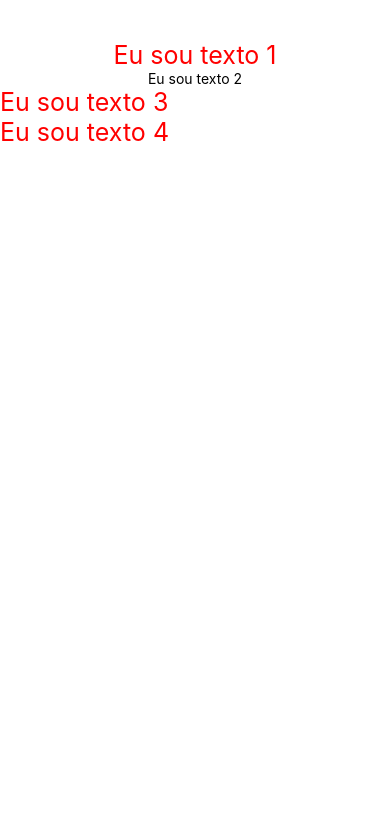
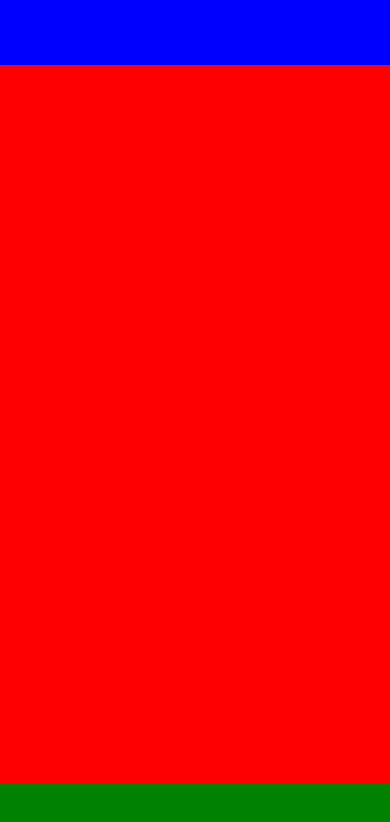
Before and after one commit to leandro-almeida98/Praticas-com-React, a React Native app: screen / in a window 390 px wide. Shown: the top 822 px of the page. Built offline with nearby package versions, Linux system fonts and the light colour scheme.

Commit message:
Update App.js
Tamanhos Dinamicos e fixos View.

```diff
--- a/App.js
+++ b/App.js
@@ -8,11 +8,16 @@ class App extends Component{
 
     let img = 'https://sujeitoprogramador.com/steve.png';
     return(
-       <View style={styles.area}>
-         <Text style={[styles.textoPrincipal, styles.alinhaTexto ] }>Eu sou texto 1</Text>
-         <Text style={styles.alinhaTexto  }>Eu sou texto 2</Text>
-         <Text style={styles.textoPrincipal}>Eu sou texto 3</Text>
-         <Text style={styles.textoPrincipal}>Eu sou texto 4</Text>
+       <View style={{flex:1, backgroundColor:'#ddd'}}>
+
+<View style={{height:65 , backgroundColor: 'blue'}}></View>
+         <View style={{flex:1, backgroundColor: 'red'}}></View>
+         <View style={{height:60 , backgroundColor: 'green'}}></View>
+
+
+
+
+
        </View>
     );
   }
```
